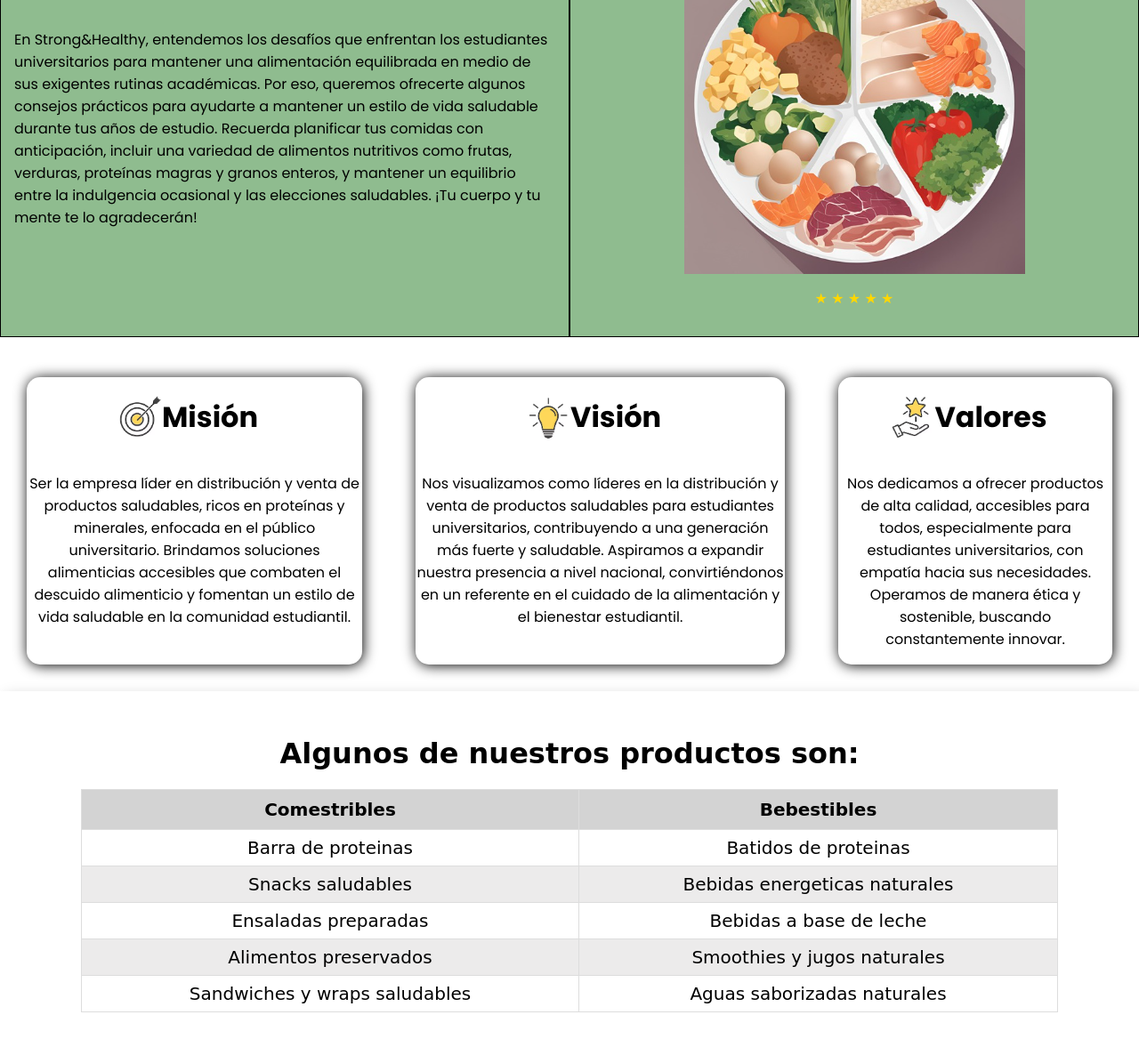
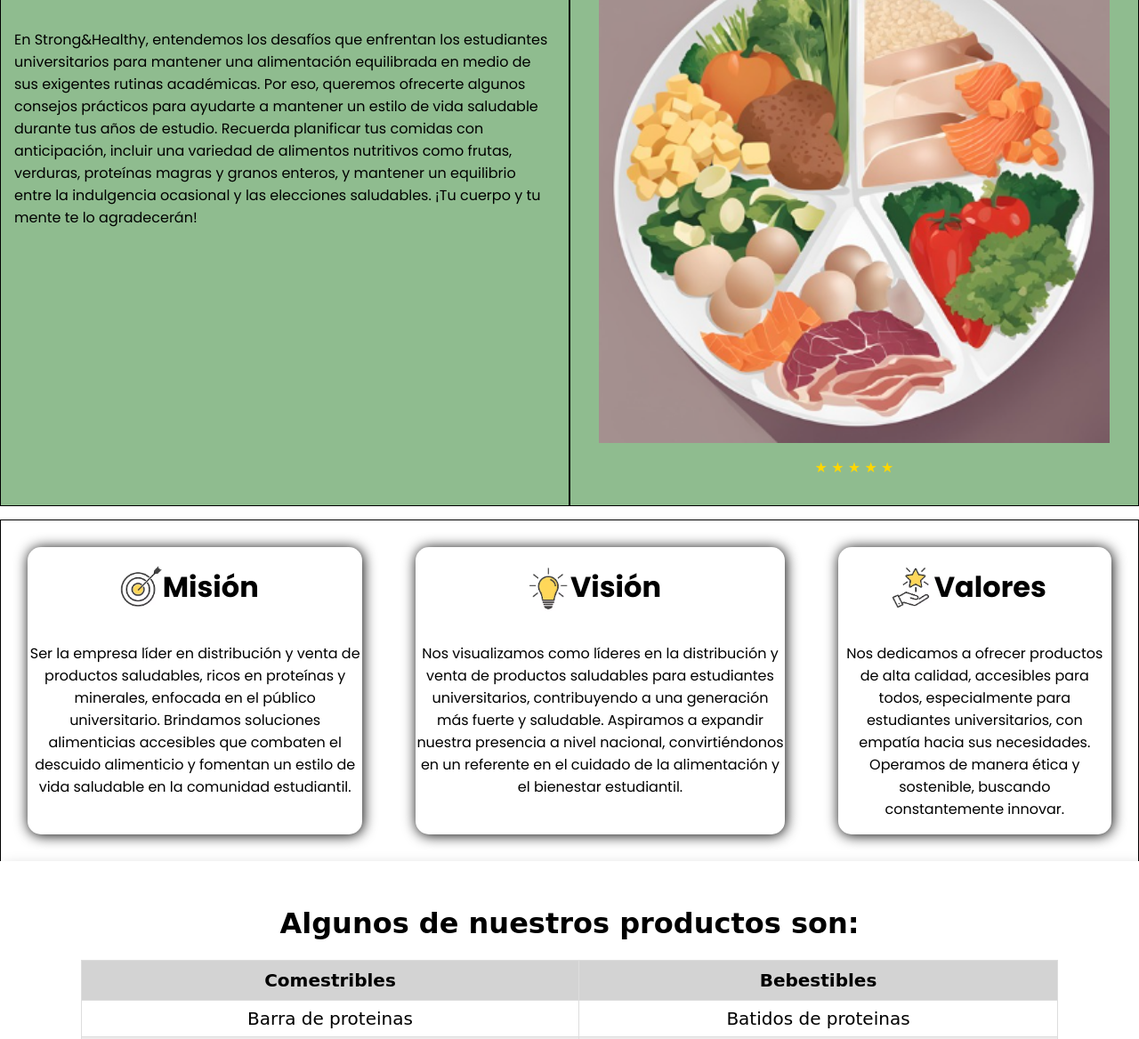
Before and after one commit to GaryVa/Strong-Healthy, a plain HTML site: page index.html in a window 1280 px wide. Shown: the part 805-1973 px from the top of the page at 89% size. Drawn offline with Linux system fonts and the light colour scheme.

Commit message:
arreglos finales

```diff
--- a/css/index.css
+++ b/css/index.css
@@ -72,17 +72,20 @@ body{
     display:flex;
     align-items: center;
     flex-direction: column;
+    justify-content: center;
+}
+.img2 img{
+    width: 90%;
 }
 
 .seccion2{
     display: flex;
     flex-direction: column;
-    border-bottom: 1px solid black;
+    border: 1px solid black;
 }
 .tarjeta1, .tarjeta2, .tarjeta3{
     box-shadow: 1px 1px 15px black;
     border-radius: 15px;
-
     margin:30px;
     display: flex;
     flex-direction: column;
```
